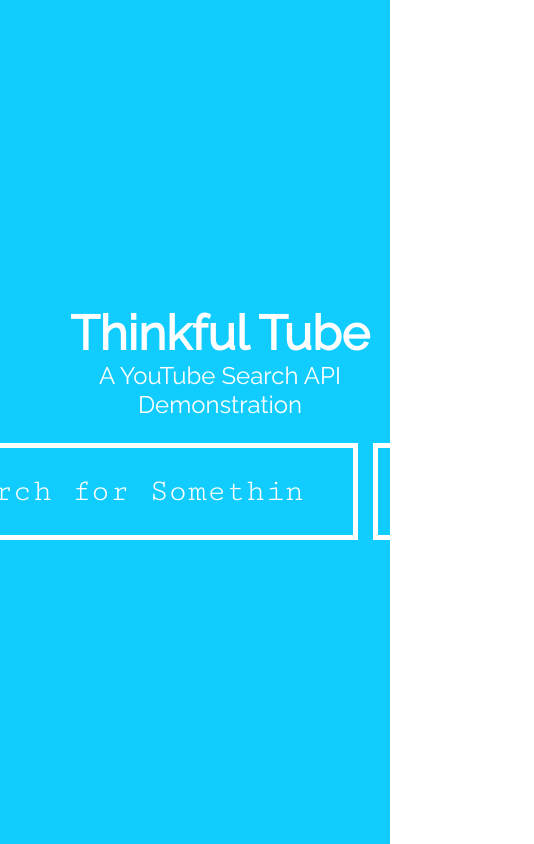
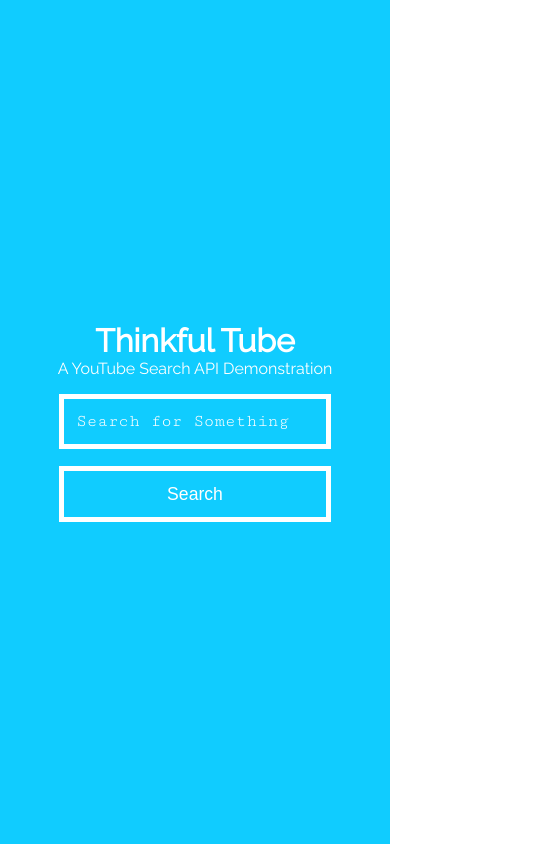
Before and after one commit to amandareilly/youtube-api-demo, a plain HTML site: page index.html in a window 390 px wide. Shown: the whole page, 534 px wide, since content can reach past the window. Drawn offline with nearby package versions, Linux system fonts and the light colour scheme.

Commit message:
Add responsive breakpoints.

```diff
--- a/app.css
+++ b/app.css
@@ -1,9 +1,11 @@
 html, body {
   box-sizing: border-box;
   height: 100%;
+  width: 100%;
   font-family: 'Raleway', sans-serif;
   color: #FFFFFF;
   margin: 0;
+  position: relative;
 }
 :focus {
   outline-style: none;
@@ -136,21 +138,19 @@ iframe {
 .lightbox-footer a {
   display: block;
   margin: 5px;
-  color: #08627F;
+  color: #FFFFFF;
   text-decoration: none;
   text-align: center;
   padding: 5px;
+  min-height: 30px;
 }
 
 .lightbox-footer a:focus, .lightbox-footer a:hover {
-  background-color: #08627F;
-  color: #FFFFFF;
+  border: 2px solid #FFFFFF;
 }
 
 .fullpage, .fullpage>.container {
   height: 100%;
-  min-width: 100%;
-  width: 100%;
   display: flex;
   flex-direction: column;
   justify-content: center;
@@ -195,17 +195,26 @@ input {
 }
 
 input, .submit-btn {
-  font-size: 1.5em;
-  padding: 15px;
+  font-size: 1.3em;
+  padding: .7em;
   border: 3px solid #FFFFFF;
   color: #FFFFFF;
   background-color: transparent;
 }
 .fullpage input, .fullpage .submit-btn {
-    font-size: 2em;
-    padding: 25px;
+    font-size: 1.5em;
+    padding: 1em;
     border: 5px solid #FFFFFF;
 }
+
+.fullpage input {
+  flex-grow: 3;
+}
+
+.fullpage .submit-btn {
+  flex-grow: 1;
+}
+
 ::placeholder {
   color: #FFFFFF;
 }
@@ -230,3 +239,81 @@ figure {
   -webkit-margin-start: 0;
   -webkit-margin-end: 0;
 }
+
+.result-header {
+  color: #00617A;
+}
+
+@media only screen and (max-width: 940px) {
+  h1 {
+    font-size: 2em;
+  }
+
+  p {
+    font-size: 1em;
+  }
+
+  input, .submit-btn {
+    font-size: 1em;
+    padding: .5em;
+  }
+}
+
+@media only screen and (max-width: 695px) {
+  .fullpage form {
+    flex-direction: column;
+    justify-content: space-between;
+  }
+
+  .fullpage input, .fullpage .submit-btn {
+    flex-grow: 0;
+  }
+
+  .fullpage input {
+    width: 100%;
+  }
+  .fullpage .submit-btn {
+    margin-top: 1em;
+  }
+
+  header.resultpage>.container {
+    flex-direction: column;
+    justify-content: space-between;
+    align-items: center;
+  }
+
+  .resultpage form {
+    margin-top: .7em;
+  }
+
+  .resultpage .heading-container {
+    text-align: center;
+  }
+}
+
+@media only screen and (max-width: 425px) {
+  .fullpage input, .fullpage .submit-btn {
+    font-size: 1.1em;
+    padding: .7em;
+  }
+
+  .fullpage h1 {
+    font-size: 2em;
+  }
+
+  .fullpage p {
+    font-size: 1em;
+  }
+
+  .resultpage form {
+    flex-direction: column;
+  }
+
+  .resultpage input, .resultpage .submit-btn {
+    width: 100%;
+  }
+
+  .resultpage .submit-btn {
+    margin-top: .7em;
+  }
+}
--- a/index.html
+++ b/index.html
@@ -2,8 +2,8 @@
 <html lang="en" dir="ltr">
   <head>
     <meta charset="utf-8">
-    <meta name="viewport" content="width=device-width">
-    <title>Thinkful Tube Challenge</title>
+    <meta name="viewport" content="width=device-width, initial-scale=1">
+    <title>Thinkful Tube: A YouTube Search API Demonstration</title>
     <link href="https://fonts.googleapis.com/css?family=Cutive+Mono|Raleway" rel="stylesheet">
     <link rel="stylesheet" href="app.css">
   </head>
@@ -15,9 +15,9 @@
           <p class="subheading">A YouTube Search API Demonstration</p>
         </div>
         <form action="#" id="search">
-          <label for="ytsearch" class="reader-only">Find Videos</label>
-          <input type="search" name="ytsearch" id="ytsearch" placeholder="Search for Something Fun...">
-          <button type="submit" class="submit-btn">Search</button>
+          <label for="ytsearch" class="reader-only">Enter a Keyword to Search</label>
+          <input type="search" name="ytsearch" id="ytsearch" placeholder="Search for Something" tabindex="50">
+          <button type="submit" class="submit-btn" tabindex="50">Search</button>
         </form>
       </div>
     </header>
```
